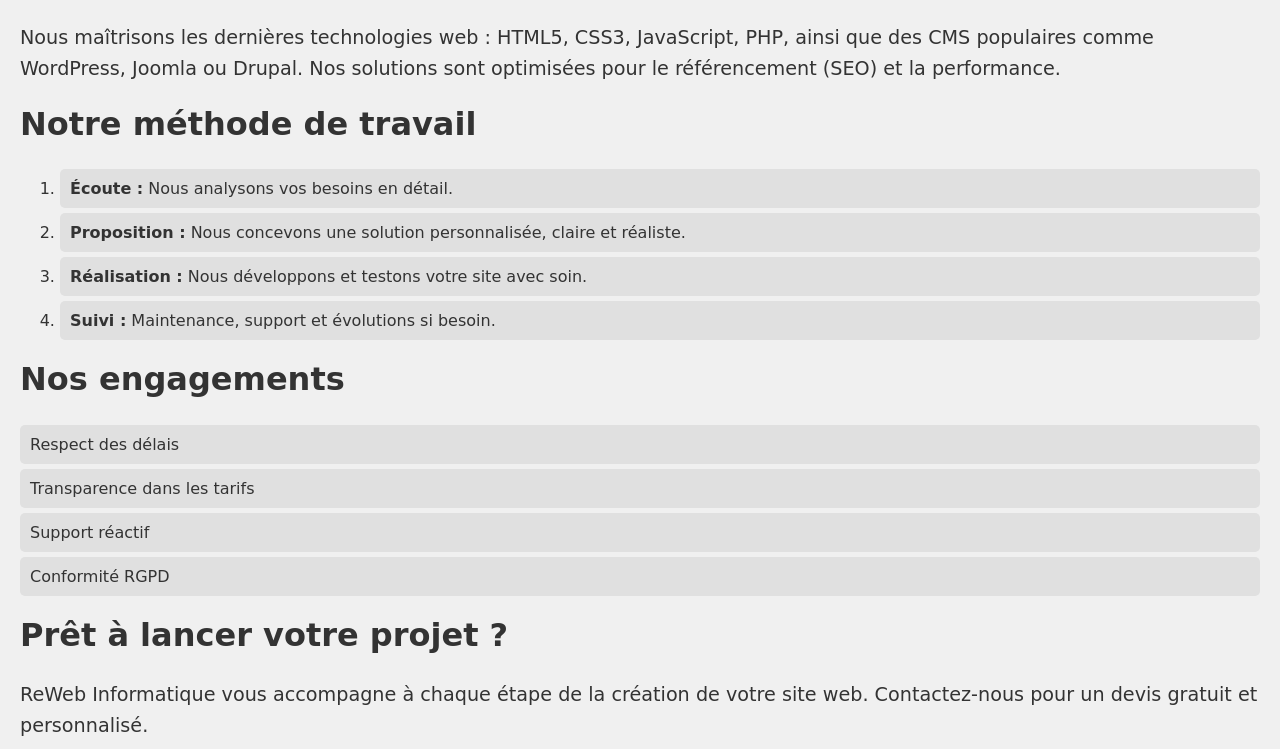
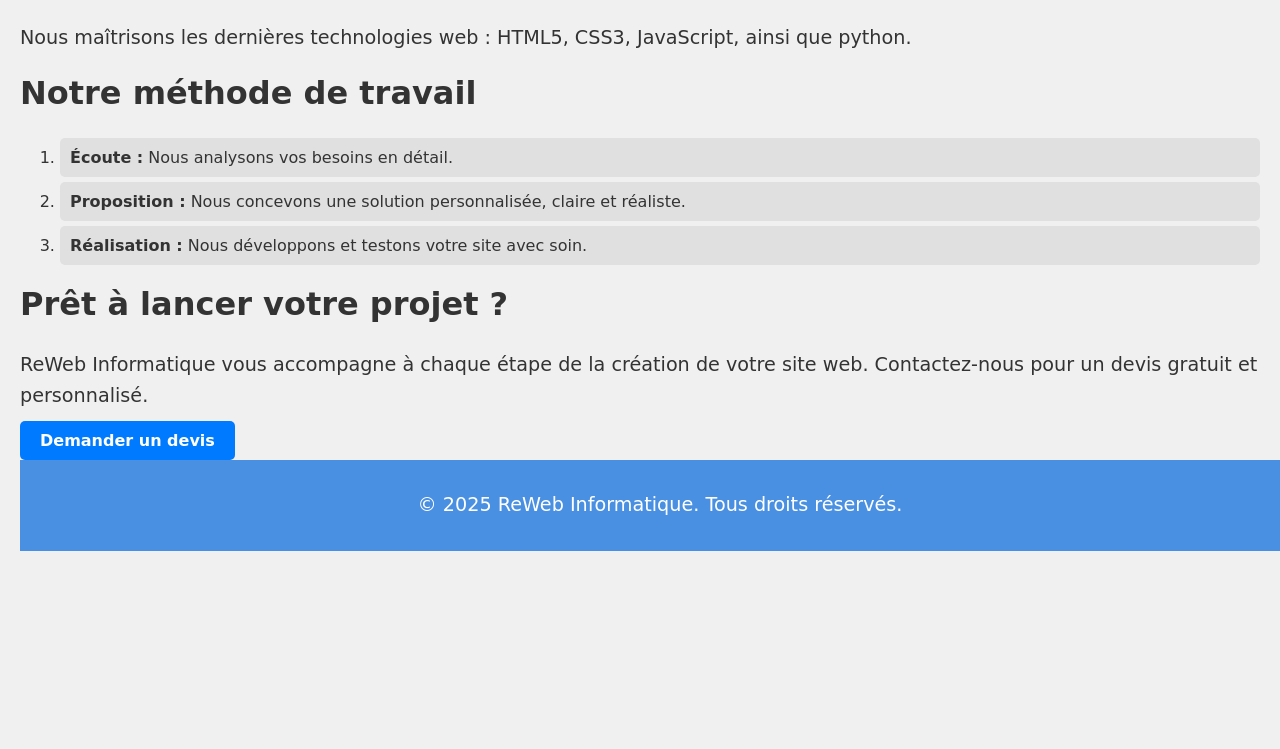
Before and after one commit to remylingenieur/Git-ReWeb, a plain HTML site: page index.html in a window 1280 px wide. Shown: the part 737-1486 px from the top of the page. After the commit the page ends 1308 px from the top, so only its background shows below. Drawn offline with Linux system fonts and the light colour scheme; a web font is replaced by a local one.

Commit message:
change index.html

```diff
--- a/index.html
+++ b/index.html
@@ -42,7 +42,7 @@
 
         <section>
             <h2>Notre expertise technique</h2>
-            <p>Nous maîtrisons les dernières technologies web : HTML5, CSS3, JavaScript, PHP, ainsi que des CMS populaires comme WordPress, Joomla ou Drupal. Nos solutions sont optimisées pour le référencement (SEO) et la performance.</p>
+            <p>Nous maîtrisons les dernières technologies web : HTML5, CSS3, JavaScript,  ainsi que python.</p>
         </section>
 
         <section>
@@ -51,18 +51,7 @@
                 <li><strong>Écoute :</strong> Nous analysons vos besoins en détail.</li>
                 <li><strong>Proposition :</strong> Nous concevons une solution personnalisée, claire et réaliste.</li>
                 <li><strong>Réalisation :</strong> Nous développons et testons votre site avec soin.</li>
-                <li><strong>Suivi :</strong> Maintenance, support et évolutions si besoin.</li>
             </ol>
-        </section>
-
-        <section>
-            <h2>Nos engagements</h2>
-            <ul>
-                <li>Respect des délais</li>
-                <li>Transparence dans les tarifs</li>
-                <li>Support réactif</li>
-                <li>Conformité RGPD</li>
-            </ul>
         </section>
 
         <section>
```
